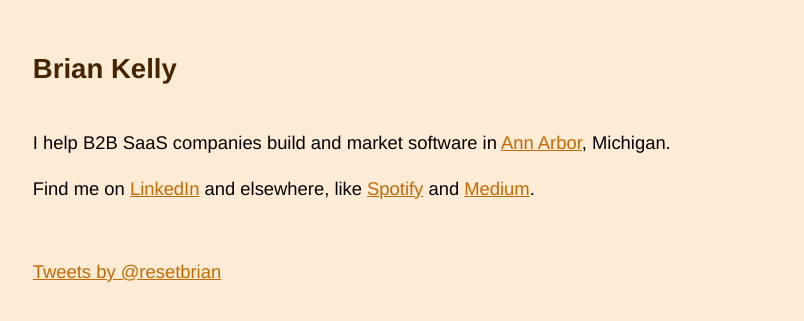
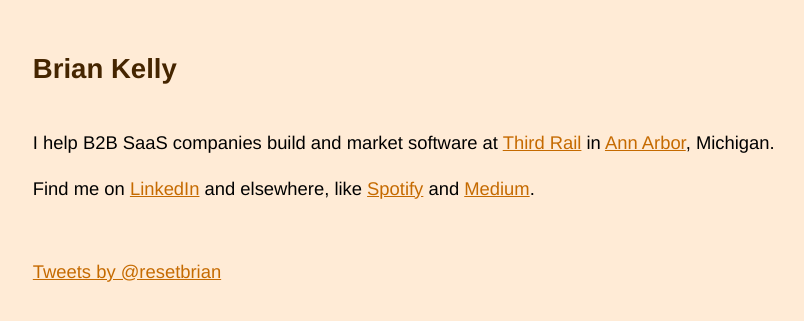
Before and after one commit to briankelly/briankelly.github.io, a Jekyll site: the page built from index.html, in a window 1280 px wide. Shown: the top 321 px of the page, without its empty margins (4-808 px from the left). Built offline with Jekyll 4.4.1, drawn with Linux system fonts in a browser that asks for light colours; comment, search, counter and statistics services are not loaded.

Commit message:
Introducing: Third Rail

```diff
--- a/index.html
+++ b/index.html
@@ -4,6 +4,6 @@ title: Brian Kelly
 ---
 
     <div id="home">
-      <p>I help B2B SaaS companies build and market software in <a href="http://www.madeina2.com" onclick="trackOutboundLink('http://www.madeina2.com'); return false;">Ann Arbor</a>, Michigan.</p>
+      <p>I help B2B SaaS companies build and market software at <a href="http://www.thirdrail.co/" onclick="trackOutboundLink('http://www.thirdrail.co/'); return false;">Third Rail</a> in <a href="http://www.madeina2.com/" onclick="trackOutboundLink('http://www.madeina2.com/'); return false;">Ann Arbor</a>, Michigan.</p>
       <p>Find me on <a href="https://www.linkedin.com/in/bckelly" onclick="trackOutboundLink('https://www.linkedin.com/in/bckelly'); return false;">LinkedIn</a> and elsewhere, like <a href="https://play.spotify.com/user/y2bk/playlist/6p1qQaykbzbnmbFmBEe0aS"  onclick="trackOutboundLink('https://play.spotify.com/user/y2bk/playlist/6p1qQaykbzbnmbFmBEe0aS'); return false;">Spotify</a> and <a href="https://medium.com/@bkelly" onclick="trackOutboundLink('https://medium.com/@bkelly'); return false;">Medium</a>.
     </div>
```
